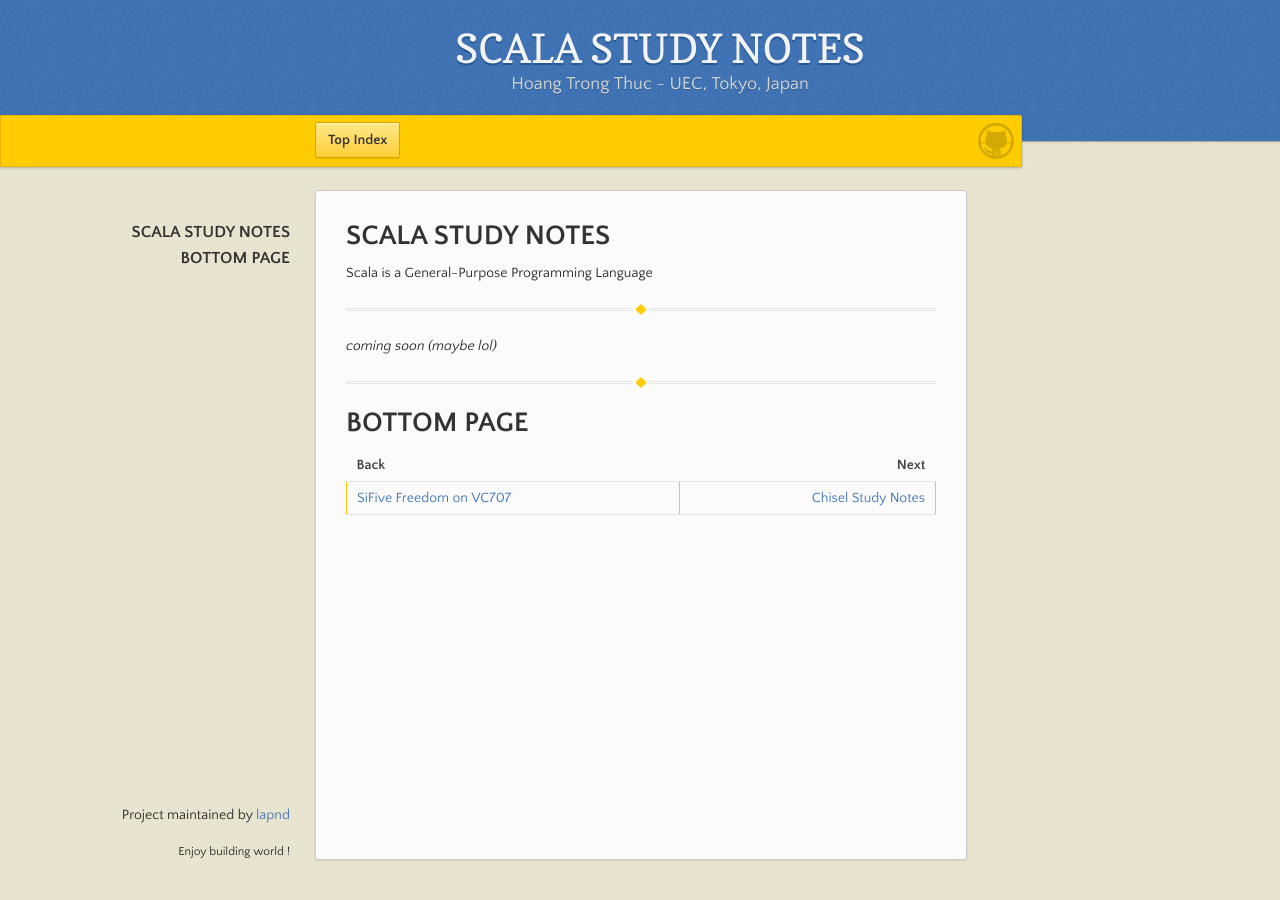
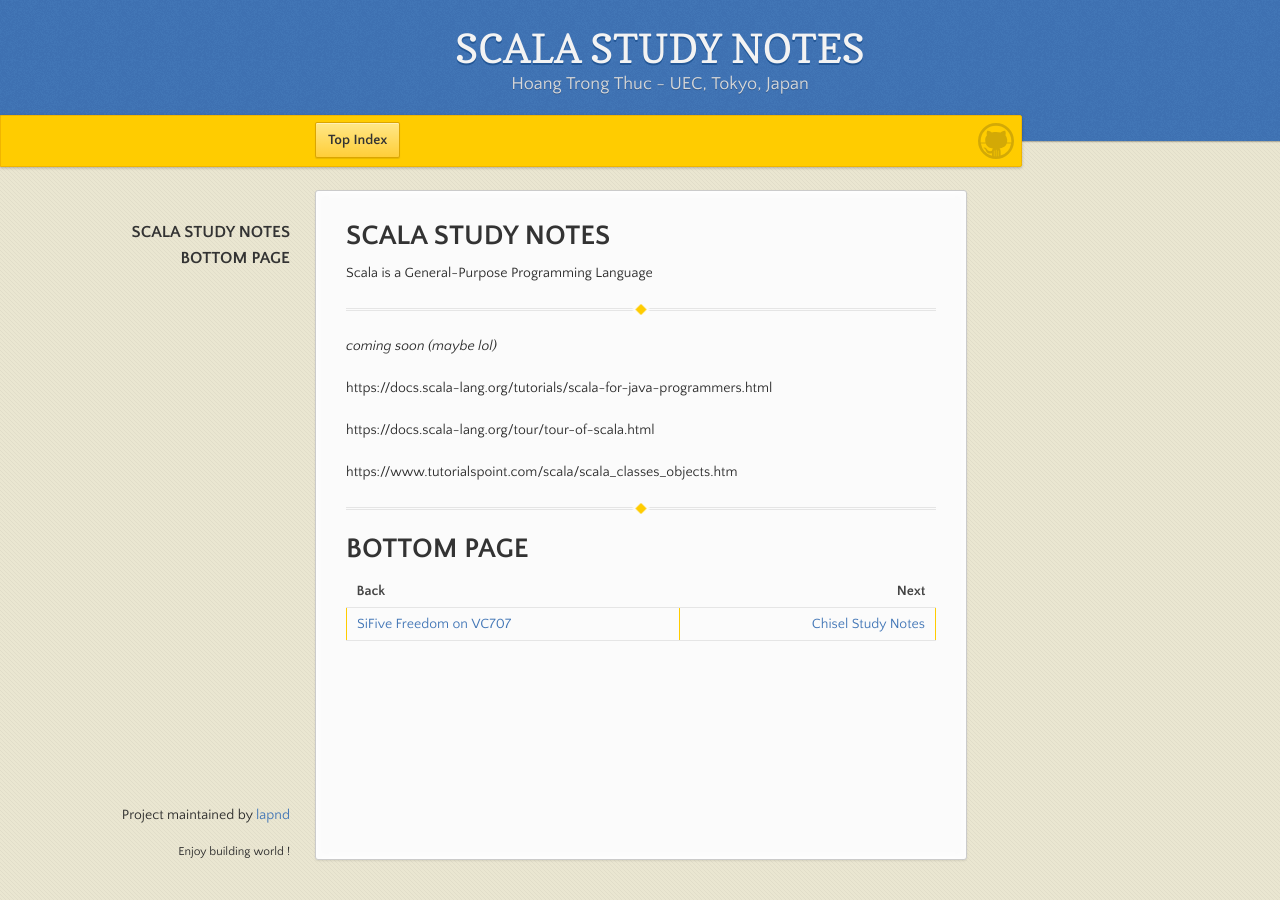
Before and after one commit to lapnd/httdes.github.io, a Jekyll site: the page built from scala.md, in a window 1280 px wide. Built offline with Jekyll 4.4.1, drawn with Linux system fonts in a browser that asks for light colours; our own code applies the rules of GitHub Pages for plain Markdown files; part of the change alters nothing that is shown.

Commit message:
Update scala.md

```diff
--- a/scala.md
+++ b/scala.md
@@ -10,6 +10,12 @@ Scala is a General-Purpose Programming Language
 
 *coming soon (maybe lol)*
 
+https://docs.scala-lang.org/tutorials/scala-for-java-programmers.html
+
+https://docs.scala-lang.org/tour/tour-of-scala.html
+
+https://www.tutorialspoint.com/scala/scala_classes_objects.htm
+
 * * *
 
 # BOTTOM PAGE
```
